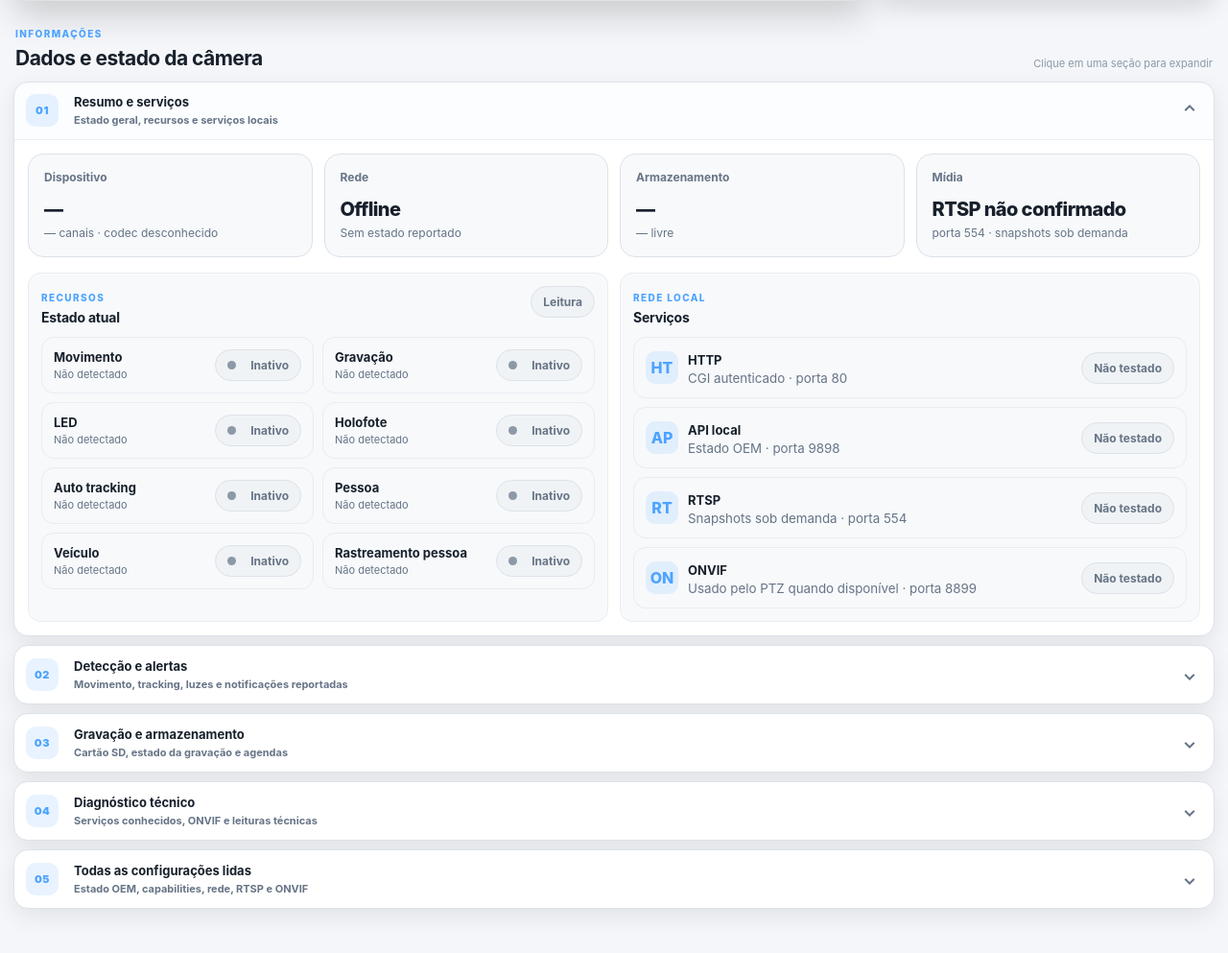
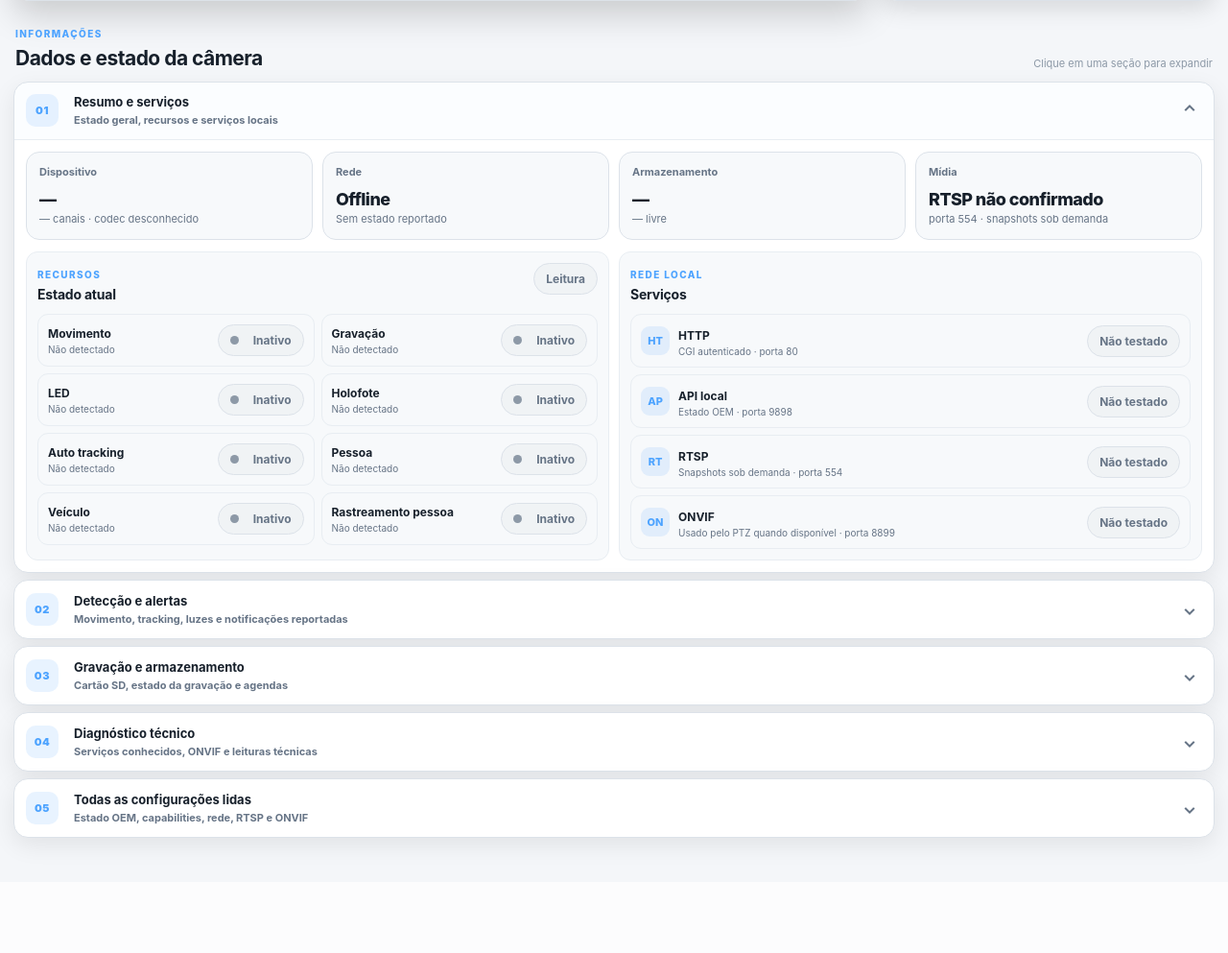
Before and after one commit to lucaslucian/ha-jooan-ptz, a Flask app: page / in a window 1280 px wide. Shown: the part 1252-2245 px from the top of the page at 96% size. After the commit the page ends 2141 px from the top, so only its background shows below. Run offline with Flask 3, Linux system fonts and the light colour scheme.

Commit message:
Tighten read-only cards and accordion density

```diff
--- a/jooan_ptz/app/static/app.css
+++ b/jooan_ptz/app/static/app.css
@@ -81,33 +81,33 @@ button:focus-visible,select:focus-visible,summary:focus-visible{outline:2px soli
 }
 .card-heading{display:flex;align-items:flex-start;justify-content:space-between;gap:14px;margin-bottom:12px}
 .card-heading h2{font-size:18px;margin:4px 0 0;letter-spacing:-.02em}
-.stat-grid{display:grid;grid-template-columns:repeat(4,minmax(0,1fr));gap:12px;margin-bottom:16px}
+.stat-grid{display:grid;grid-template-columns:repeat(4,minmax(0,1fr));gap:10px;margin-bottom:12px}
 .stat-card{
-  min-height:132px;padding:16px;border-radius:16px;background:var(--panel);
+  min-height:102px;padding:13px;border-radius:14px;background:var(--panel);
   border:1px solid var(--border);display:flex;flex-direction:column;justify-content:space-between
 }
-.stat-card .label{color:var(--muted);font-size:12px;font-weight:700}
-.stat-card .value{font-size:23px;font-weight:800;letter-spacing:-.03em;margin:8px 0 4px}
-.stat-card .subvalue{color:var(--muted);font-size:12px;line-height:1.45}
-.content-grid{display:grid;gap:16px}
+.stat-card .label{color:var(--muted);font-size:11px;font-weight:700}
+.stat-card .value{font-size:20px;font-weight:800;letter-spacing:-.03em;margin:6px 0 3px}
+.stat-card .subvalue{color:var(--muted);font-size:11px;line-height:1.4}
+.content-grid{display:grid;gap:12px}
 .content-grid.two{grid-template-columns:repeat(2,minmax(0,1fr))}
-.feature-grid,.setting-grid{display:grid;grid-template-columns:repeat(2,minmax(0,1fr));gap:9px}
+.feature-grid,.setting-grid{display:grid;grid-template-columns:repeat(2,minmax(0,1fr));gap:7px}
 .feature-item,.setting-item,.service-row,.schedule-item,.diagnostic-item{
-  border:1px solid var(--border-soft);background:var(--panel-2);border-radius:13px;padding:12px
+  border:1px solid var(--border-soft);background:var(--panel-2);border-radius:11px;padding:10px
 }
 .feature-item,.setting-item{display:flex;align-items:center;justify-content:space-between;gap:12px}
-.feature-label strong,.setting-item strong{display:block;font-size:13px}
-.feature-label span,.setting-item span{display:block;color:var(--muted);font-size:11px;margin-top:3px}
+.feature-label strong,.setting-item strong{display:block;font-size:12px}
+.feature-label span,.setting-item span{display:block;color:var(--muted);font-size:10px;margin-top:3px}
 .setting-value{font-size:12px;font-weight:800}
 .state-dot{width:9px;height:9px;border-radius:50%;display:inline-block;margin-right:7px}
 .state-on{background:var(--success)}
 .state-off{background:var(--muted-2)}
-.service-list{display:grid;gap:9px}
-.service-row{display:flex;align-items:center;justify-content:space-between;gap:12px}
-.service-left{display:flex;align-items:center;gap:10px}
-.service-icon{width:34px;height:34px;border-radius:10px;background:var(--accent-soft);display:grid;place-items:center;color:var(--accent);font-weight:800}
-.service-row strong{font-size:13px}
-.service-row small{display:block;color:var(--muted);margin-top:2px}
+.service-list{display:grid;gap:7px}
+.service-row{display:flex;align-items:center;justify-content:space-between;gap:10px}
+.service-left{display:flex;align-items:center;gap:9px}
+.service-icon{width:30px;height:30px;border-radius:9px;background:var(--accent-soft);display:grid;place-items:center;color:var(--accent);font-size:11px;font-weight:800}
+.service-row strong{font-size:12px}
+.service-row small{display:block;color:var(--muted);font-size:10px;margin-top:2px}
 .toolbar{display:flex;gap:8px;flex-wrap:wrap;align-items:center}
 .toolbar.compact{gap:6px}
 .button{
@@ -220,7 +220,7 @@ code{font-family:ui-monospace,SFMono-Regular,Menlo,Consolas,monospace;color:#b8d
   font-size:21px;margin:5px 0 0;letter-spacing:-.025em
 }
 .secondary-hint{color:var(--muted-2);font-size:11px}
-.info-accordion{display:grid;gap:9px}
+.info-accordion{display:grid;gap:7px}
 .info-accordion-item{
   border:1px solid var(--border);
   background:var(--panel);
@@ -264,15 +264,15 @@ code{font-family:ui-monospace,SFMono-Regular,Menlo,Consolas,monospace;color:#b8d
   transition:transform .18s ease
 }
 .info-accordion-item[open] .accordion-chevron{transform:rotate(180deg)}
-.accordion-body{padding:14px}
+.accordion-body{padding:12px}
 .accordion-body>.stat-grid:last-child,
 .accordion-body>.content-grid:last-child{margin-bottom:0}
-.compact-grid{gap:12px}
+.compact-grid{gap:10px}
 .compact-card{
   border:1px solid var(--border-soft);
   background:var(--panel-2);
-  border-radius:13px;
-  padding:13px
+  border-radius:12px;
+  padding:11px
 }
 .compact-card-heading{
   display:flex;align-items:flex-start;justify-content:space-between;gap:12px;
@@ -283,10 +283,10 @@ code{font-family:ui-monospace,SFMono-Regular,Menlo,Consolas,monospace;color:#b8d
 }
 .schedules-card{margin-top:12px}
 .info-accordion .stat-card{
-  min-height:108px;
+  min-height:92px;
   background:var(--panel-2)
 }
-.info-accordion .stat-card .value{font-size:20px}
+.info-accordion .stat-card .value{font-size:18px}
 .info-accordion .read-settings-group{background:var(--panel-2)}
 .info-accordion .details-stack details{
   background:rgba(255,255,255,.018)
```
